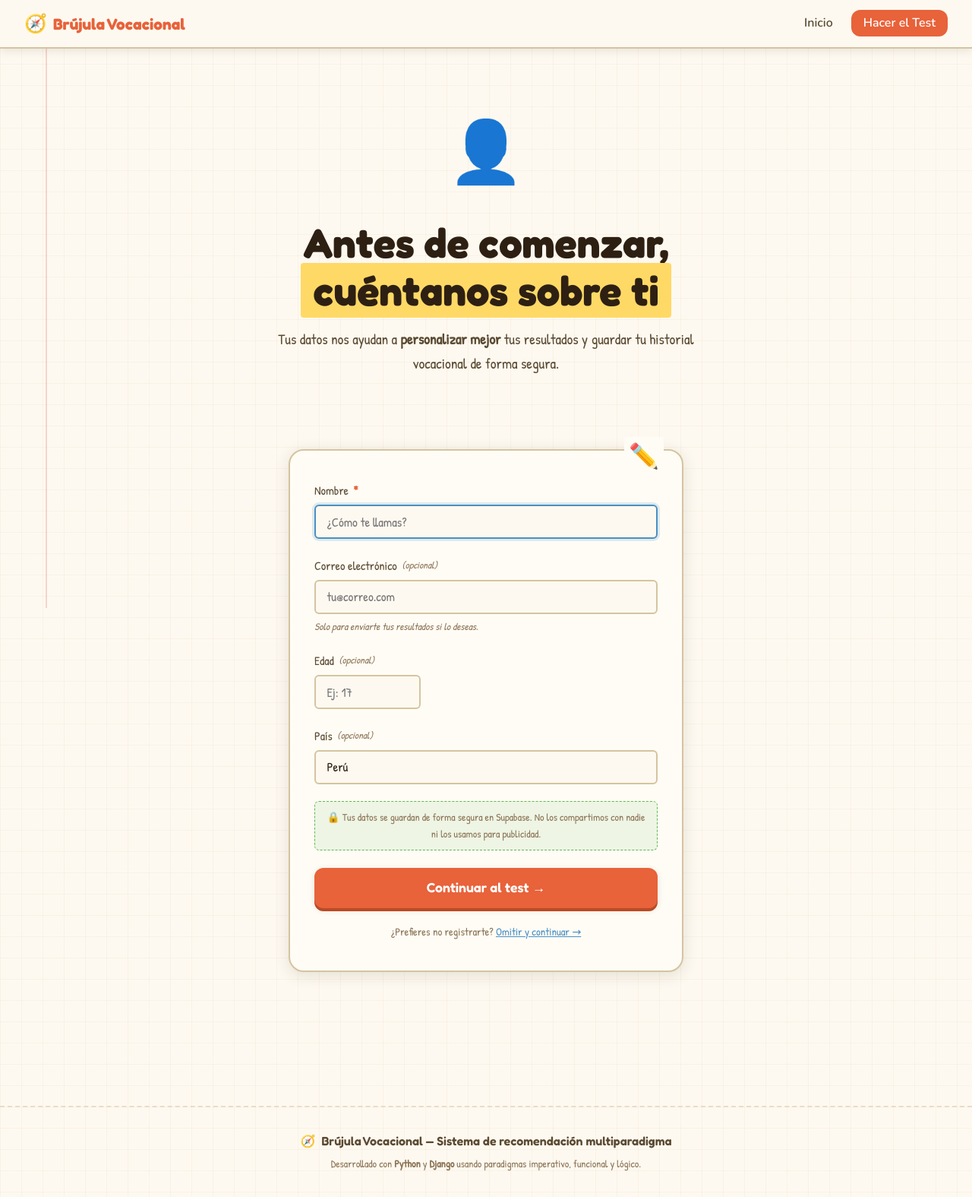
After one commit to vDivCode/LenguajeDeProgrmacion, a Django app: page /registro/ in a window 1280 px wide. The commit adds this page. Shown: the whole page at 76% size. Run offline with Django 5.2, Linux system fonts and the light colour scheme.

Commit message:
feat: add registration flow and update views for supabase

```diff
--- a/test_vocacional/static/test_vocacional/css/estilos.css
+++ b/test_vocacional/static/test_vocacional/css/estilos.css
@@ -1577,3 +1577,170 @@ h2, h3 {
         .component-bar-row { grid-template-columns: 80px 1fr 30px; }
         .component-bar-label { font-size: 0.65rem; }
     }
+
+
+/* ================================================================
+   PÁGINA DE REGISTRO
+   ================================================================ */
+
+.registro-section {
+    display: flex;
+    justify-content: center;
+    padding: 2rem 1rem 4rem;
+}
+
+.registro-card {
+    background: var(--clr-paper);
+    border: 2px solid var(--clr-line-h);
+    border-radius: var(--radius-lg);
+    box-shadow: var(--shadow-md);
+    padding: 2.5rem 2rem;
+    width: 100%;
+    max-width: 520px;
+    position: relative;
+}
+
+/* Decoración esquina */
+.registro-card::before {
+    content: '✏️';
+    position: absolute;
+    top: -18px;
+    right: 24px;
+    font-size: 2rem;
+    background: var(--clr-paper);
+    padding: 0 6px;
+}
+
+/* Errores */
+.registro-errores {
+    display: flex;
+    gap: 0.75rem;
+    align-items: flex-start;
+    background: #fff3cd;
+    border: 1.5px solid #ffc107;
+    border-radius: var(--radius-md);
+    padding: 0.9rem 1rem;
+    margin-bottom: 1.5rem;
+    font-family: var(--font-handwrite);
+    font-size: 0.95rem;
+    color: #6b4900;
+}
+
+.registro-errores ul {
+    margin: 0;
+    padding-left: 1.2rem;
+}
+
+.registro-errores li {
+    margin-bottom: 0.2rem;
+}
+
+/* Grupos de campos */
+.form-group {
+    margin-bottom: 1.4rem;
+    display: flex;
+    flex-direction: column;
+    gap: 0.35rem;
+}
+
+.form-label {
+    font-family: var(--font-handwrite);
+    font-size: 1rem;
+    color: var(--clr-ink-soft);
+    display: flex;
+    align-items: center;
+    gap: 0.4rem;
+}
+
+.required-mark {
+    color: var(--clr-accent1);
+    font-weight: bold;
+}
+
+.optional-mark {
+    font-size: 0.8rem;
+    color: var(--clr-ink-muted);
+    font-style: italic;
+}
+
+/* Inputs */
+.form-input {
+    font-family: var(--font-handwrite);
+    font-size: 1.05rem;
+    color: var(--clr-ink);
+    background: var(--clr-bg);
+    border: 2px solid var(--clr-line-h);
+    border-radius: var(--radius-sm);
+    padding: 0.6rem 0.9rem;
+    width: 100%;
+    transition: border-color var(--transition), box-shadow var(--transition);
+    outline: none;
+}
+
+.form-input:focus {
+    border-color: var(--clr-accent2);
+    box-shadow: 0 0 0 3px rgba(74, 144, 196, 0.18);
+}
+
+.form-input--error {
+    border-color: var(--clr-accent1) !important;
+    box-shadow: 0 0 0 3px rgba(232, 98, 58, 0.18) !important;
+}
+
+.form-input--sm {
+    max-width: 140px;
+}
+
+.form-hint {
+    font-size: 0.82rem;
+    color: var(--clr-ink-muted);
+    font-style: italic;
+    font-family: var(--font-handwrite);
+}
+
+/* Nota de privacidad */
+.privacy-note {
+    font-family: var(--font-handwrite);
+    font-size: 0.85rem;
+    color: var(--clr-ink-muted);
+    background: rgba(94, 184, 84, 0.1);
+    border: 1px dashed var(--clr-accent3);
+    border-radius: var(--radius-sm);
+    padding: 0.6rem 0.9rem;
+    margin-bottom: 1.4rem;
+    text-align: center;
+}
+
+/* Botón full width */
+.btn-full {
+    width: 100%;
+    justify-content: center;
+    font-size: 1.1rem;
+    padding: 0.85rem 1.5rem;
+}
+
+/* Skip link */
+.skip-link {
+    text-align: center;
+    margin-top: 1.2rem;
+    font-family: var(--font-handwrite);
+    font-size: 0.9rem;
+    color: var(--clr-ink-muted);
+}
+
+.skip-link a {
+    color: var(--clr-accent2);
+    text-decoration: underline;
+    transition: color var(--transition);
+}
+
+.skip-link a:hover {
+    color: var(--clr-accent1);
+}
+
+/* Responsive registro */
+@media (max-width: 640px) {
+    .registro-card {
+        padding: 1.8rem 1.2rem;
+    }
+}
--- a/test_vocacional/templates/test_vocacional/home.html
+++ b/test_vocacional/templates/test_vocacional/home.html
@@ -19,9 +19,10 @@
         al camino universitario que mejor se adapta a ti.
     </p>
     <div class="hero-cta">
-        <a href="/test/" class="btn btn-primary btn-lg" id="btn-start-test">
+        <a href="{% url 'test_vocacional:registro' %}" class="btn btn-primary btn-lg" id="btn-start-test">
             Comenzar el Test
         </a>
+
         <a href="#como-funciona" class="btn btn-secondary btn-lg" id="btn-how-it-works">
             ¿Cómo funciona?
         </a>
--- /dev/null
+++ b/test_vocacional/templates/test_vocacional/registro.html
@@ -0,0 +1,168 @@
+{% extends "test_vocacional/base.html" %}
+
+{% block title %}Registro — Brújula Vocacional{% endblock %}
+
+{% block content %}
+
+<!-- ==================== HERO REGISTRO ==================== -->
+<section class="hero-section" aria-labelledby="registro-heading">
+    <span class="hero-icon" role="img" aria-label="Persona">👤</span>
+    <h1 class="hero-title" id="registro-heading">
+        Antes de comenzar,<br>
+        <span class="highlight-text">cuéntanos sobre ti</span>
+    </h1>
+    <p class="hero-subtitle">
+        Tus datos nos ayudan a <strong>personalizar mejor</strong> tus resultados
+        y guardar tu historial vocacional de forma segura.
+    </p>
+</section>
+
+<!-- ==================== FORMULARIO ==================== -->
+<section class="registro-section" aria-label="Formulario de registro">
+    <div class="registro-card">
+
+        {% if errores %}
+        <div class="registro-errores" role="alert" aria-live="polite">
+            <span>⚠️</span>
+            <ul>
+                {% for error in errores %}
+                <li>{{ error }}</li>
+                {% endfor %}
+            </ul>
+        </div>
+        {% endif %}
+
+        <form method="post" action="{% url 'test_vocacional:registro' %}" id="form-registro" novalidate>
+            {% csrf_token %}
+
+            <!-- Nombre (requerido) -->
+            <div class="form-group">
+                <label class="form-label" for="nombre">
+                    Nombre <span class="required-mark">*</span>
+                </label>
+                <input
+                    type="text"
+                    id="nombre"
+                    name="nombre"
+                    class="form-input"
+                    placeholder="¿Cómo te llamas?"
+                    value="{{ form_data.nombre|default:'' }}"
+                    required
+                    autocomplete="given-name"
+                    maxlength="100"
+                >
+            </div>
+
+            <!-- Email (opcional) -->
+            <div class="form-group">
+                <label class="form-label" for="email">
+                    Correo electrónico
+                    <span class="optional-mark">(opcional)</span>
+                </label>
+                <input
+                    type="email"
+                    id="email"
+                    name="email"
+                    class="form-input"
+                    placeholder="tu@correo.com"
+                    value="{{ form_data.email|default:'' }}"
+                    autocomplete="email"
+                    maxlength="200"
+                >
+                <span class="form-hint">Solo para enviarte tus resultados si lo deseas.</span>
+            </div>
+
+            <!-- Edad (opcional) -->
+            <div class="form-group">
+                <label class="form-label" for="edad">
+                    Edad
+                    <span class="optional-mark">(opcional)</span>
+                </label>
+                <input
+                    type="number"
+                    id="edad"
+                    name="edad"
+                    class="form-input form-input--sm"
+                    placeholder="Ej: 17"
+                    value="{{ form_data.edad|default:'' }}"
+                    min="12"
+                    max="99"
+                >
+            </div>
+
+            <!-- País (opcional) -->
+            <div class="form-group">
+                <label class="form-label" for="pais">
+                    País
+                    <span class="optional-mark">(opcional)</span>
+                </label>
+                <input
+                    type="text"
+                    id="pais"
+                    name="pais"
+                    class="form-input"
+                    placeholder="Perú"
+                    value="{{ form_data.pais|default:'Perú' }}"
+                    autocomplete="country-name"
+                    maxlength="80"
+                >
+            </div>
+
+            <!-- Aviso de privacidad -->
+            <p class="privacy-note">
+                🔒 Tus datos se guardan de forma segura en Supabase.
+                No los compartimos con nadie ni los usamos para publicidad.
+            </p>
+
+            <button type="submit" class="btn btn-primary btn-lg btn-full" id="btn-siguiente">
+                Continuar al test →
+            </button>
+
+        </form>
+
+        <p class="skip-link">
+            ¿Prefieres no registrarte?
+            <a href="{% url 'test_vocacional:test' %}" id="btn-omitir">Omitir y continuar →</a>
+        </p>
+    </div>
+</section>
+
+{% endblock %}
+
+{% block extra_scripts %}
+<script>
+document.addEventListener('DOMContentLoaded', () => {
+    const form  = document.getElementById('form-registro');
+    const input = document.getElementById('nombre');
+
+    // Auto-focus en nombre
+    input.focus();
+
+    // Animación de entrada en la tarjeta
+    const card = document.querySelector('.registro-card');
+    if (card) {
+        card.style.opacity = '0';
+        card.style.transform = 'translateY(24px)';
+        requestAnimationFrame(() => {
+            card.style.transition = 'opacity 0.5s ease, transform 0.5s ease';
+            card.style.opacity = '1';
+            card.style.transform = 'translateY(0)';
+        });
+    }
+
+    // Validación client-side
+    form.addEventListener('submit', (e) => {
+        const nombre = input.value.trim();
+        if (!nombre) {
+            e.preventDefault();
+            input.classList.add('form-input--error');
+            input.focus();
+        }
+    });
+
+    input.addEventListener('input', () => {
+        input.classList.remove('form-input--error');
+    });
+});
+</script>
+{% endblock %}
--- a/test_vocacional/urls.py
+++ b/test_vocacional/urls.py
@@ -1,10 +1,11 @@
 from django.urls import path
-from test_vocacional.views import HomeView, TestView, ResultadosView
+from test_vocacional.views import HomeView, RegistroView, TestView, ResultadosView
 
 app_name = 'test_vocacional'
 
 urlpatterns = [
-    path('', HomeView.as_view(), name='home'),
-    path('test/', TestView.as_view(), name='test'),
+    path('',           HomeView.as_view(),      name='home'),
+    path('registro/',  RegistroView.as_view(),   name='registro'),
+    path('test/',      TestView.as_view(),        name='test'),
     path('resultados/', ResultadosView.as_view(), name='resultados'),
 ]
--- a/test_vocacional/views.py
+++ b/test_vocacional/views.py
@@ -7,6 +7,9 @@ Paradigma: IMPERATIVO (manejo de eventos HTTP, flujo de solicitudes)
 Las vistas Django actúan como coordinadores entre la interfaz web y el
 controlador principal. Cada vista maneja un evento HTTP específico y
 delega la lógica al TestVocacionalController.
+
+Flujo de usuario:
+  Home → Registro (opcional) → Test → Resultados
 =============================================================================
 """
 
@@ -25,9 +28,59 @@ class HomeView(View):
 
     def get(self, request):
         # Limpiar sesión anterior si existe
-        if 'resultados' in request.session:
-            del request.session['resultados']
+        for key in ('resultados', 'usuario_id', 'usuario_nombre'):
+            request.session.pop(key, None)
         return render(request, 'test_vocacional/home.html')
+
+
+# ---------------------------------------------------------------------------
+# Vista: Registro de usuario (antes del test)
+# ---------------------------------------------------------------------------
+class RegistroView(View):
+    """
+    Página de registro opcional antes del test.
+    GET  → Muestra el formulario.
+    POST → Guarda usuario en Supabase y redirige al test.
+    """
+
+    def get(self, request):
+        return render(request, 'test_vocacional/registro.html')
+
+    def post(self, request):
+        nombre = request.POST.get('nombre', '').strip()
+        email  = request.POST.get('email', '').strip()
+        edad   = request.POST.get('edad', '').strip()
+        pais   = request.POST.get('pais', 'Perú').strip() or 'Perú'
+
+        # Validación mínima
+        errores = []
+        if not nombre:
+            errores.append("El nombre es obligatorio.")
+
+        if errores:
+            return render(request, 'test_vocacional/registro.html', {
+                'errores': errores,
+                'form_data': {
+                    'nombre': nombre,
+                    'email':  email,
+                    'edad':   edad,
+                    'pais':   pais,
+                }
+            })
+
+        # Guardar en Supabase (falla silenciosa si no está configurado)
+        try:
+            from test_vocacional.supabase_client import guardar_usuario
+            edad_int   = int(edad) if edad.isdigit() else None
+            usuario_id = guardar_usuario(nombre, email, edad_int, pais)
+        except Exception:
+            usuario_id = None
+
+        # Guardar en sesión para usarlo al guardar el resultado
+        request.session['usuario_id']     = usuario_id
+        request.session['usuario_nombre'] = nombre
+
+        return redirect('test_vocacional:test')
 
 
 # ---------------------------------------------------------------------------
@@ -42,13 +95,14 @@ class TestView(View):
 
     def get(self, request):
         controlador = TestVocacionalController()
-        estructura = controlador.obtener_estructura_test()
+        estructura  = controlador.obtener_estructura_test()
         return render(request, 'test_vocacional/test.html', {
-            'preguntas_intereses':  estructura['preguntas_intereses'],
+            'preguntas_intereses':   estructura['preguntas_intereses'],
             'preguntas_habilidades': estructura['preguntas_habilidades'],
-            'total_preguntas':     estructura['total_preguntas'],
-            'total_intereses':     estructura['total_intereses'],
-            'total_habilidades':   estructura['total_habilidades'],
+            'total_preguntas':       estructura['total_preguntas'],
+            'total_intereses':       estructura['total_intereses'],
+            'total_habilidades':     estructura['total_habilidades'],
+            'usuario_nombre':        request.session.get('usuario_nombre', ''),
         })
 
     def post(self, request):
@@ -61,13 +115,22 @@ class TestView(View):
             # Hay errores de validación, recargar test con errores
             estructura = controlador.obtener_estructura_test()
             return render(request, 'test_vocacional/test.html', {
-                'preguntas_intereses':  estructura['preguntas_intereses'],
+                'preguntas_intereses':   estructura['preguntas_intereses'],
                 'preguntas_habilidades': estructura['preguntas_habilidades'],
-                'total_preguntas':     estructura['total_preguntas'],
-                'total_intereses':     estructura['total_intereses'],
-                'total_habilidades':   estructura['total_habilidades'],
-                'errores':             resultado['errores'],
+                'total_preguntas':       estructura['total_preguntas'],
+                'total_intereses':       estructura['total_intereses'],
+                'total_habilidades':     estructura['total_habilidades'],
+                'errores':               resultado['errores'],
+                'usuario_nombre':        request.session.get('usuario_nombre', ''),
             })
+
+        # Guardar resultado en Supabase (falla silenciosa si no está configurado)
+        try:
+            from test_vocacional.supabase_client import guardar_resultado
+            usuario_id = request.session.get('usuario_id')
+            guardar_resultado(usuario_id, resultado)
+        except Exception:
+            pass
 
         # Guardar resultados en sesión y redirigir
         request.session['resultados'] = json.dumps(resultado, ensure_ascii=False)
@@ -86,17 +149,18 @@ class ResultadosView(View):
             return redirect('test_vocacional:home')
 
         resultado = json.loads(resultados_json)
-        perfil = resultado.get('perfil', {})
+        perfil    = resultado.get('perfil', {})
 
         # Serializar listas de radar a JSON para pasar al template JS
         radar_intereses_json   = json.dumps(perfil.get('radar_intereses', []),   ensure_ascii=False)
         radar_habilidades_json = json.dumps(perfil.get('radar_habilidades', []), ensure_ascii=False)
 
         return render(request, 'test_vocacional/results.html', {
-            'recomendaciones':      resultado.get('recomendaciones', []),
-            'perfil':               perfil,
-            'advertencias':         resultado.get('advertencias', []),
-            'total_candidatas':     resultado.get('total_candidatas_logicas', 0),
-            'radar_intereses_json': radar_intereses_json,
+            'recomendaciones':        resultado.get('recomendaciones', []),
+            'perfil':                 perfil,
+            'advertencias':           resultado.get('advertencias', []),
+            'total_candidatas':       resultado.get('total_candidatas_logicas', 0),
+            'radar_intereses_json':   radar_intereses_json,
             'radar_habilidades_json': radar_habilidades_json,
+            'usuario_nombre':         request.session.get('usuario_nombre', ''),
         })
```
